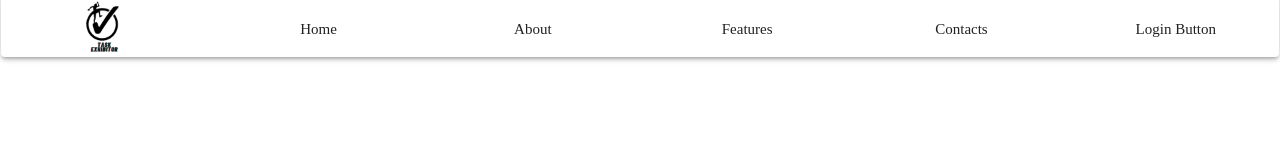
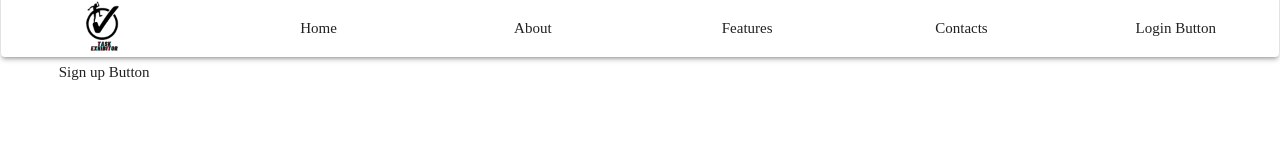
Before and after one commit to praveen4star/Tracker, a React (Create React App) app: page / in a window 1280 px wide. Shown: the top 160 px of the page. Built offline with nearby package versions, Linux system fonts and the light colour scheme.

Commit message:
added files

```diff
--- a/src/pages/Home/index.js
+++ b/src/pages/Home/index.js
@@ -27,6 +27,7 @@ const Home = () => {
                     <Grid item xs={2} md={2}> Features </Grid>
                     <Grid item xs={2} md={2}> Contacts </Grid>
                     <Grid item xs={2} md={2}> Login Button </Grid>
+                    <Grid item xs={2} md={2}> Sign up Button </Grid>
 
                 </Grid>
             </Paper>
```
